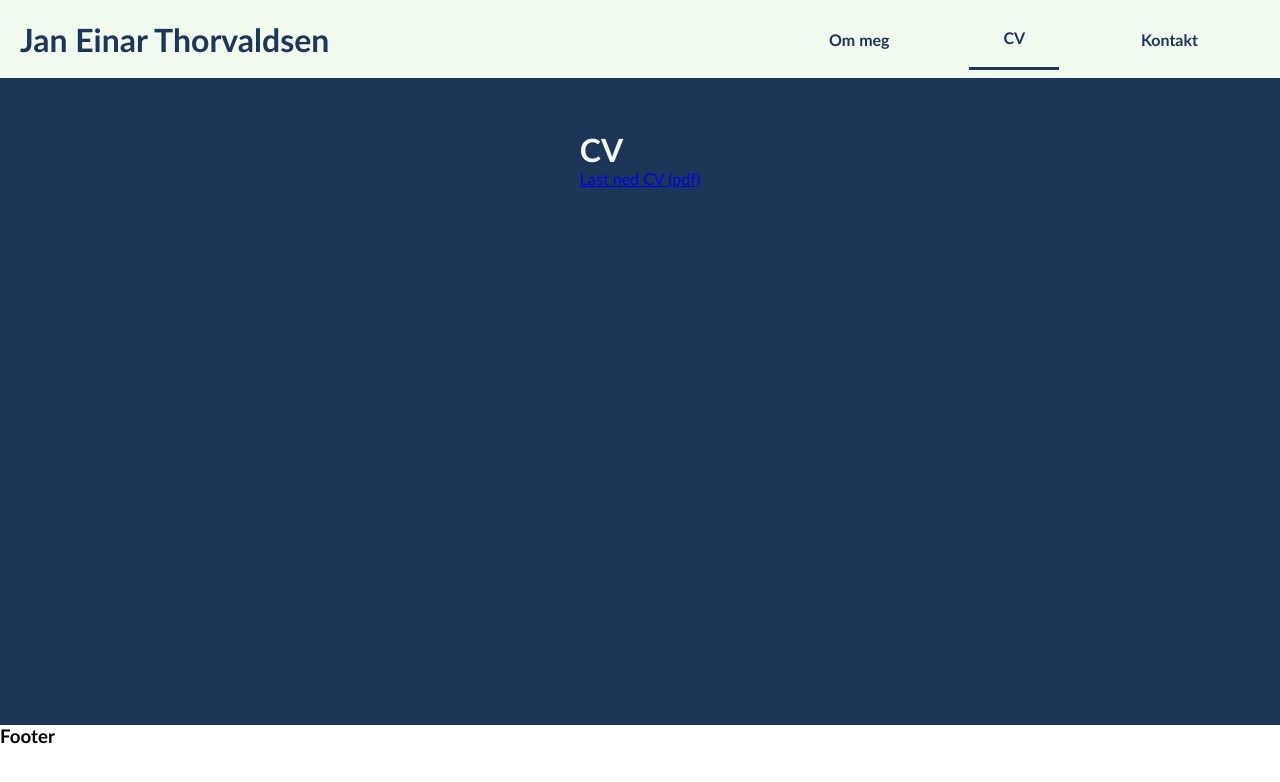
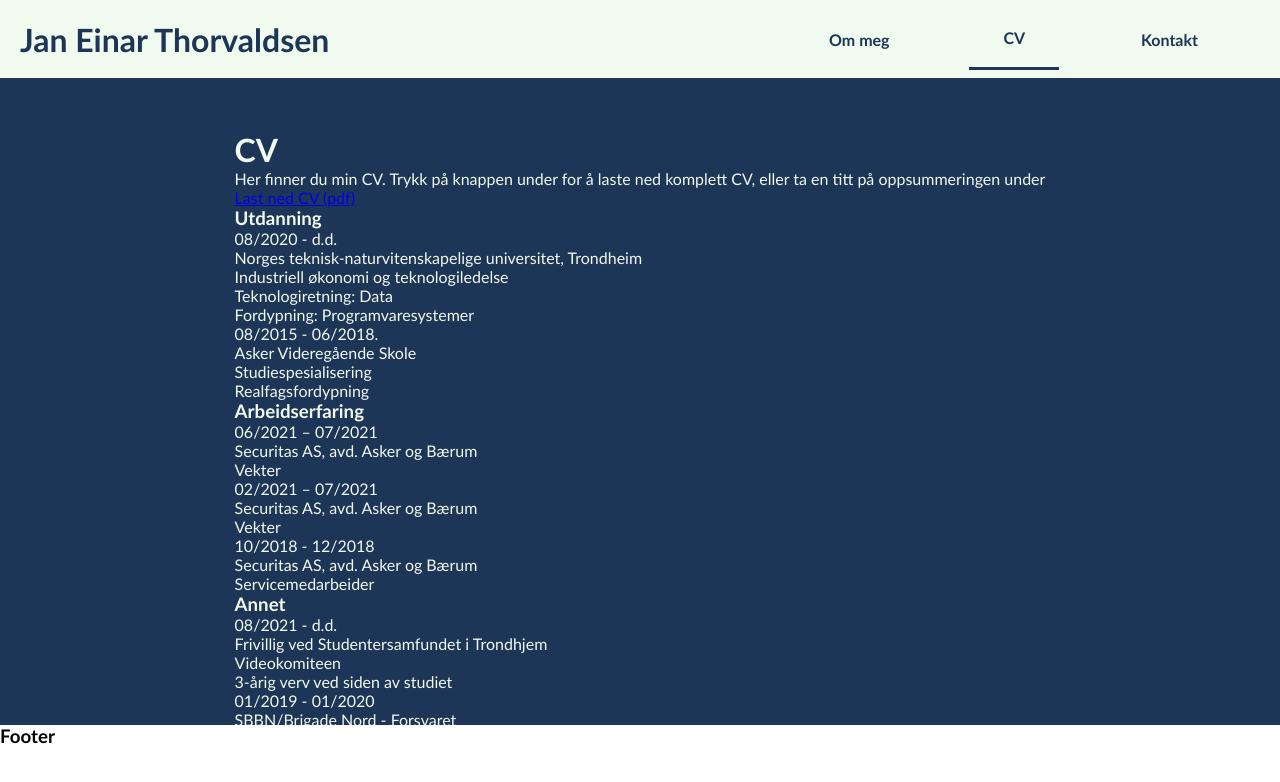
Before and after one commit to janethorv/perswebpage, a React (Create React App) app: page /CV in a window 1280 px wide. Shown: the top 782 px of the page. Built offline with nearby package versions, Linux system fonts and the light colour scheme.

Commit message:
added content to CV-page

```diff
--- a/src/components/CVButton.js
+++ b/src/components/CVButton.js
@@ -1,3 +1,5 @@
+import pdf from '../downloads/test.pdf'
+
 export default function CVButton() {
     return (
         <div className="CV-button">
--- a/src/components/CVIntro.js
+++ b/src/components/CVIntro.js
@@ -1,7 +1,11 @@
 export default function CVIntro() {
     return (
         <div className="CV-intro">
-
+            <h1>CV</h1>
+            <p>Her finner du min CV. Trykk på knappen under
+                for å laste ned komplett CV, eller ta en titt
+                på oppsummeringen under
+            </p>
         </div>
     )
 }
--- /dev/null
+++ b/src/components/CVSummary.js
@@ -0,0 +1,15 @@
+import CVSummaryEdu from "./CVSummaryEdu"
+import CVSummaryWork from "./CVSummaryWork"
+import CVSummaryQual from "./CVSummaryQual"
+import CVSummaryOth from "./CVSummaryOth"
+
+export default function CVSummary() {
+    return (
+        <div className="CV-summary">
+            <CVSummaryEdu />
+            <CVSummaryWork />
+            <CVSummaryOth />
+            <CVSummaryQual />
+        </div>
+    )
+}
--- /dev/null
+++ b/src/components/CVSummaryEdu.js
@@ -0,0 +1,38 @@
+export default function CVSummaryEdu() {
+    return (
+        <div className="CV-summary-edu">
+            <h3>Utdanning</h3>
+            <div className="ntnu">
+                <p className="date">
+                    08/2020 - d.d.
+                </p>
+                <p classname="school">
+                    Norges teknisk-naturvitenskapelige universitet, Trondheim
+                </p>
+                <p className="course">
+                    Industriell økonomi og teknologiledelse
+                </p>
+                <p className="course tech">
+                    Teknologiretning: Data
+                </p>
+                <p className="course depth">
+                    Fordypning: Programvaresystemer
+                </p>
+            </div>
+            <div className="asker-vgs">
+                <p className="date">
+                    08/2015 - 06/2018.
+                </p>
+                <p classname="school">
+                    Asker Videregående Skole
+                </p>
+                <p className="course">
+                    Studiespesialisering
+                </p>
+                <p className="course-depth">
+                    Realfagsfordypning
+                </p>
+            </div>
+        </div>
+    )
+}
--- /dev/null
+++ b/src/components/CVSummaryOth.js
@@ -0,0 +1,37 @@
+export default function CVSummaryOth() {
+    return (
+        <div className="CV-summary-oth">
+            <h3>Annet</h3>
+            <div className="oth-container">
+                <p className="date">
+                    08/2021 - d.d.
+                </p>
+                <p className="title">
+                    Frivillig ved Studentersamfundet i Trondhjem
+                </p>
+                <p className="pos">
+                    Videokomiteen
+                </p>
+                <p className="desc">
+                    3-årig verv ved siden av studiet
+                </p>
+            </div>
+
+            <div className="oth-container">
+                <p className="date">
+                    01/2019 - 01/2020
+                </p>
+                <p className="title">
+                    SBBN/Brigade Nord - Forsvaret
+                </p>
+                <p className="pos">
+                    Førstegangstjeneste
+                </p>
+                <p className="desc">
+                    Vognfører Scania og kompaniassistent
+                </p>
+            </div>
+
+        </div>
+    )
+}
--- /dev/null
+++ b/src/components/CVSummaryQual.js
@@ -0,0 +1,15 @@
+export default function CVSummaryQual() {
+    return (
+        <div className="CV-summary-qual">
+            <h3>Kvalifikasjoner og interesser</h3>
+            <ul>
+                <li>Arbeid i team</li>
+                <li>Prosjektledelse</li>
+                <li>Agile arbeidsmetoder</li>
+                <li>Scrum</li>
+                <li>Programvareutvikling</li>
+                <li>Prosedyre- og objektorientert programmering</li>
+            </ul>
+        </div>
+    )
+}
--- /dev/null
+++ b/src/components/CVSummaryWork.js
@@ -0,0 +1,43 @@
+export default function CVSummaryWork() {
+    return (
+        <div className="CV-summary-work">
+            <h3>Arbeidserfaring</h3>
+            <div className="sec1">
+                <p className="CV-summary-date">
+                    06/2021 – 07/2021
+                </p>
+                <p className="empl">
+                    Securitas AS, avd. Asker og Bærum
+                </p>
+                <p className="pos">
+                    Vekter
+                </p>
+
+            </div>
+            <div className="sec1">
+                <p className="CV-summary-date">
+                    02/2021 – 07/2021
+                </p>
+                <p className="empl">
+                    Securitas AS, avd. Asker og Bærum
+                </p>
+                <p className="pos">
+                    Vekter
+                </p>
+
+            </div>
+            <div className="sec1">
+                <p className="CV-summary-date">
+                    10/2018 - 12/2018
+                </p>
+                <p className="empl">
+                    Securitas AS, avd. Asker og Bærum
+                </p>
+                <p className="pos">
+                    Servicemedarbeider
+                </p>
+
+            </div>
+        </div>
+    )
+}
--- a/src/css/About.scss
+++ b/src/css/About.scss
@@ -27,7 +27,6 @@ Darkblue: 1d3557
 .about-text:hover .about-header{
     transition-duration: 400ms;
     transform: scale(1.05);
-    border-bottom: 3px solid #f1faee;
 }
 
 .about-text-odd:hover .about-circle-1 {
@@ -91,6 +90,7 @@ Darkblue: 1d3557
     font-size: 3rem;
     margin: 1rem;
     padding: 1rem;
+    transition-duration: 200ms;
 }
 
 .vertical-dots {
--- a/src/pages/CV.js
+++ b/src/pages/CV.js
@@ -1,11 +1,14 @@
-import pdf from '../downloads/test.pdf'
 import '../css/CV.scss';
+import CVButton from '../components/CVButton';
+import CVIntro from '../components/CVIntro';
+import CVSummary from '../components/CVSummary';
 
 export default function CV() {
     return (
         <div className="CV">
-            <h1>CV</h1>
-            <a href = { pdf } download="test.pdf">Last ned CV (pdf)</a>
+            <CVIntro />
+            <CVButton />
+            <CVSummary />
         </div>
     )
 }
--- a/src/pages/Contact.js
+++ b/src/pages/Contact.js
@@ -1,5 +1,11 @@
 import '../css/Contact.scss';
 
 export default function Contact() {
-    return <h1>Kontakt</h1>
+    return (
+        <div className='contact'>
+
+        </div>
+
+
+    )
 }
```
